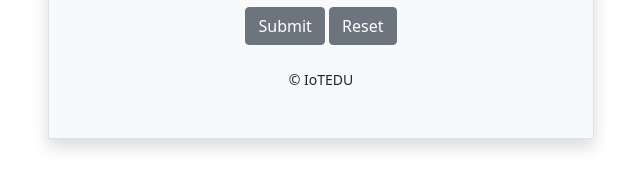
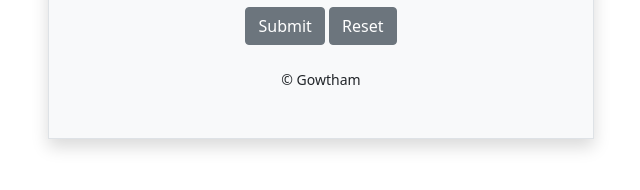
Before and after one commit to Duraigowtham25/StudentDeatils, a plain HTML site: page index.html in a window 1280 px wide. Shown: the part 452-642 px from the top of the page, 319-959 px from the left. Drawn offline with Linux system fonts and the light colour scheme.

Commit message:
index.html

```diff
--- a/index.html
+++ b/index.html
@@ -36,7 +36,7 @@
                                 <input type="Reset" value="Reset" name="Reset" class="btn btn-secondary">
                             </div>
                             <div class="mb-4 text-center">
-                                <small>&copy; IoTEDU</small>
+                                <small>&copy; Gowtham</small>
                             </div>
                         </div>
                     </form>
```
